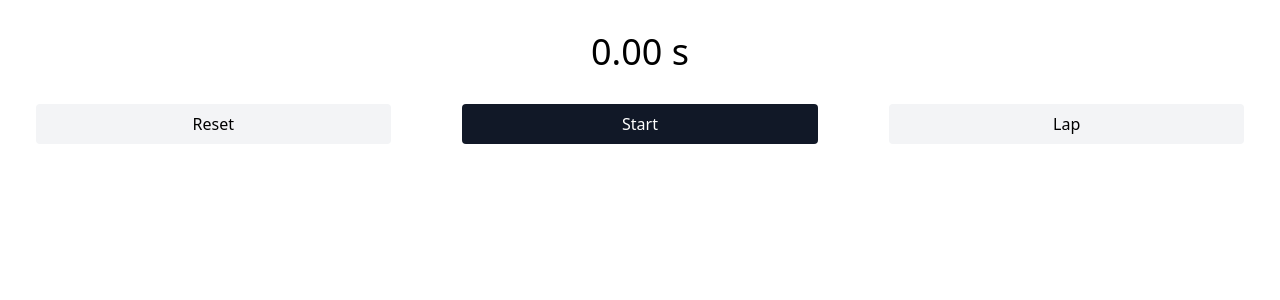
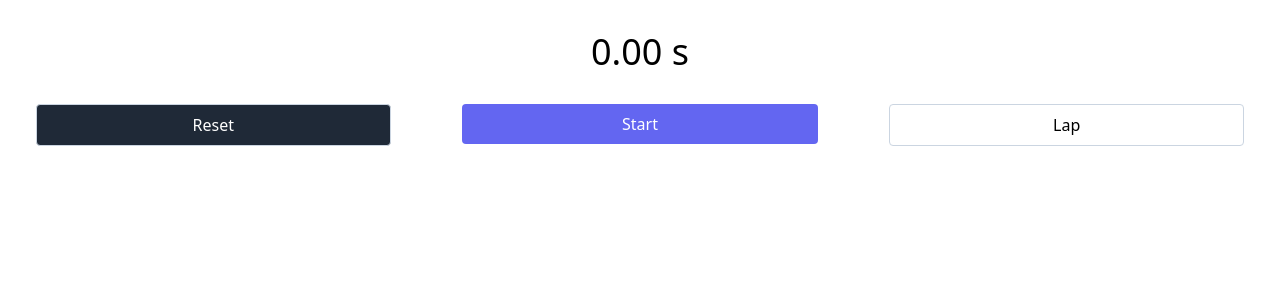
Before and after one commit to rmuraix/stopwatch, a React (Vite) app: page / in a window 1280 px wide. Shown: the top 300 px of the page. Built offline with nearby package versions, Linux system fonts and the light colour scheme.

Commit message:
Update button style

```diff
--- a/src/App.tsx
+++ b/src/App.tsx
@@ -55,7 +55,7 @@ function App() {
           <div className="flex-1">
             <button
               onClick={handleReset}
-              className="w-5/6 rounded bg-gray-100 py-2 text-black hover:bg-gray-50"
+              className="w-5/6 rounded border border-slate-300 bg-gray-800 py-2 text-white hover:bg-gray-900"
             >
               Reset
             </button>
@@ -63,7 +63,7 @@ function App() {
           <div className="flex-1">
             <button
               onClick={handleStartStop}
-              className="w-5/6 rounded bg-gray-900 py-2 text-white hover:bg-gray-800"
+              className="w-5/6 rounded bg-indigo-500 py-2 text-white hover:bg-indigo-600"
             >
               {isRunning ? "Stop" : "Start"}
             </button>
@@ -71,7 +71,8 @@ function App() {
           <div className="flex-1">
             <button
               onClick={handleLap}
-              className="w-5/6 rounded bg-gray-100 py-2 text-black hover:bg-gray-50"
+              disabled={isRunning ? false : true}
+              className="w-5/6 rounded border border-slate-300 bg-gray-800 py-2 text-white hover:bg-gray-900 disabled:bg-transparent disabled:text-black"
             >
               Lap
             </button>
```
